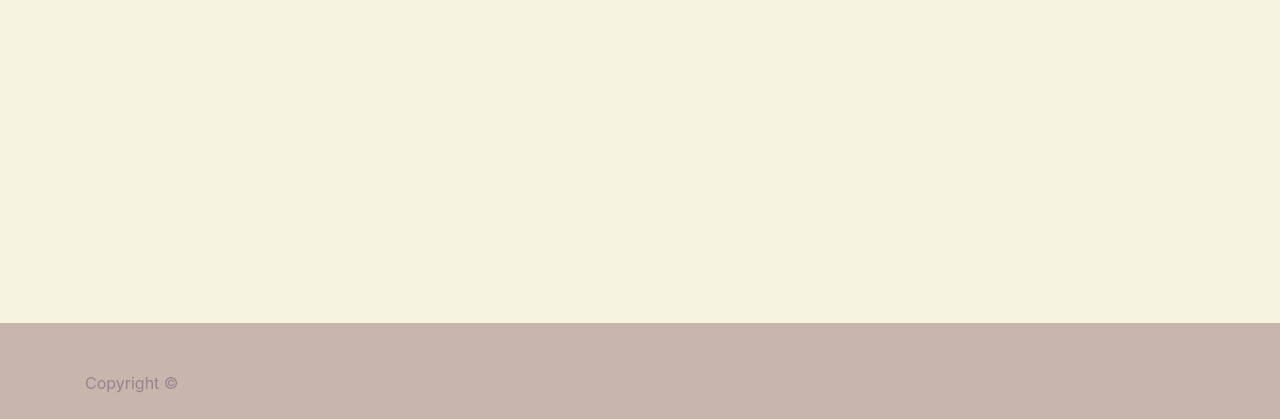
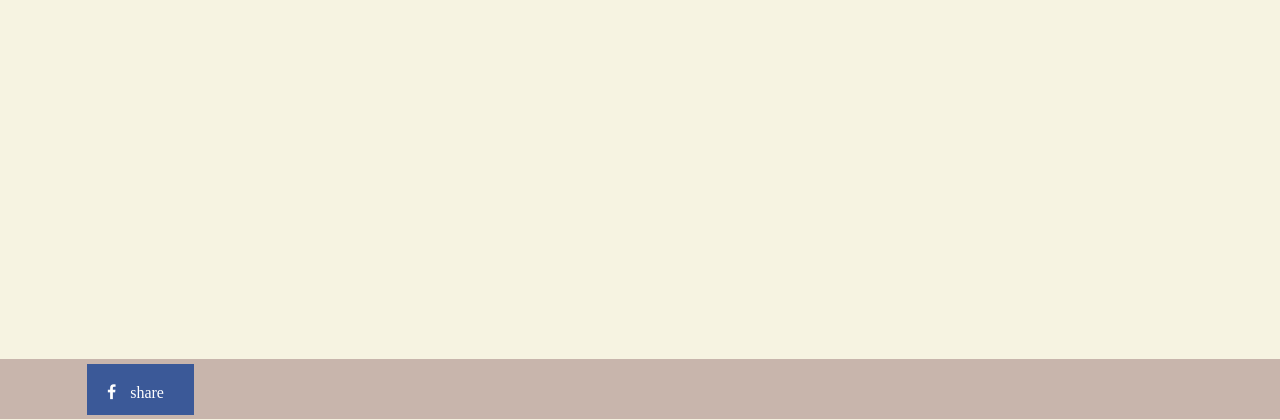
Before and after one commit to edelangh/jivan_foundation, a PHP site: page / in a window 1280 px wide. Shown: the part 641-1061 px from the top of the page. Run offline with PHP 8.4, Linux system fonts and the light colour scheme; data that the repository does not hold is empty; some libraries are stand-ins or nearby versions.

Commit message:
fix fb button

```diff
--- a/assets/css/global.css
+++ b/assets/css/global.css
@@ -132,7 +132,6 @@ End container padding
     bottom: 0;
     width: 100%;
     height: 60px;
-    padding:3em;
     background: #c8b5ac;
     color: #FFFFFF;
 }
@@ -188,7 +187,7 @@ h1 {
 */
 
 .fa {
-  padding: 20px 20px 20px 20px;
+  padding: 20px 20px 15px 20px;
   font-size: 30px;
   min-width: 50px;
   text-align: center;
--- a/footer.php
+++ b/footer.php
@@ -11,9 +11,12 @@
                 data-layout="button_count"
                 data-size="small"
                 data-mobile-iframe="true">
-                <a target="_blank"
-                    href="https://www.facebook.com/sharer/sharer.php?u=https%3A%2F%2Fdevelopers.facebook.com%2Fdocs%2Fplugins%2F&amp;src=sdkpreparse"
-                    class="fb-xfbml-parse-ignore">Copyright ©</a>
+                <a href="https://www.facebook.com/sharer/sharer.php?u=https%3A%2F%2Fdevelopers.facebook.com%2Fdocs%2Fplugins%2F&amp;src=sdkpreparse"
+                class="fa fa-facebook fb-xfbml-parse-ignore">
+                    <!--
+                    -->
+                        <span style="padding: 10px "><?php echo $LANG["share"]; ?><span>
+                </a>
             </div>
         </div>
     </div>
```
